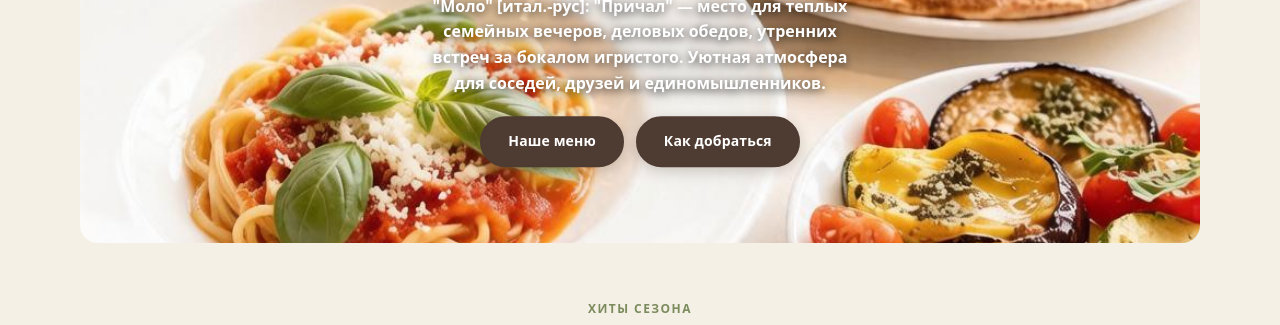
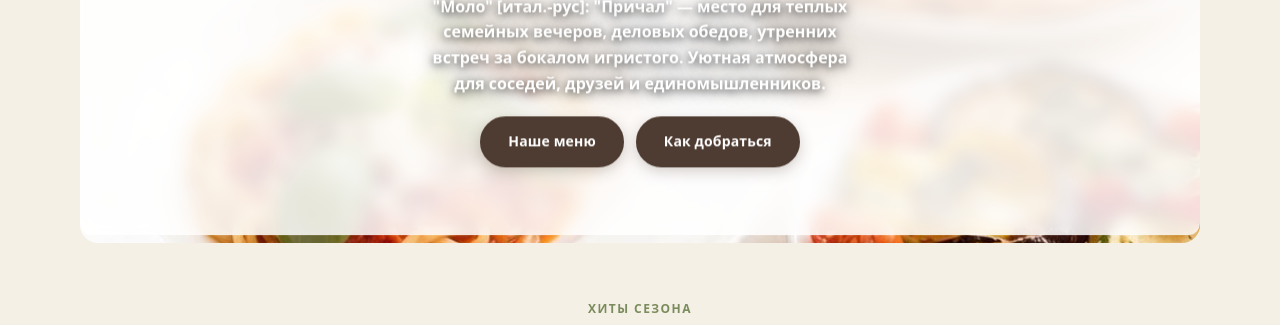
Before and after one commit to Ailono/molo_rest, a website: page public/preview-index-v2.html in a window 1280 px wide. Shown: the part 243-568 px from the top of the page. Drawn offline with nearby package versions, Linux system fonts and the light colour scheme; a web font is replaced by a local one.

Commit message:
auto: agent changes

```diff
--- a/public/preview-index-v2.html
+++ b/public/preview-index-v2.html
@@ -126,6 +126,11 @@
       .hero-content {
         position: relative;
         z-index: 1;
+        background: rgba(255,255,255,0.85);
+        padding: 40px;
+        border-radius: 12px;
+        backdrop-filter: blur(8px);
+        -webkit-backdrop-filter: blur(8px);
       }
 
       .preview-hero .headline p {
```
